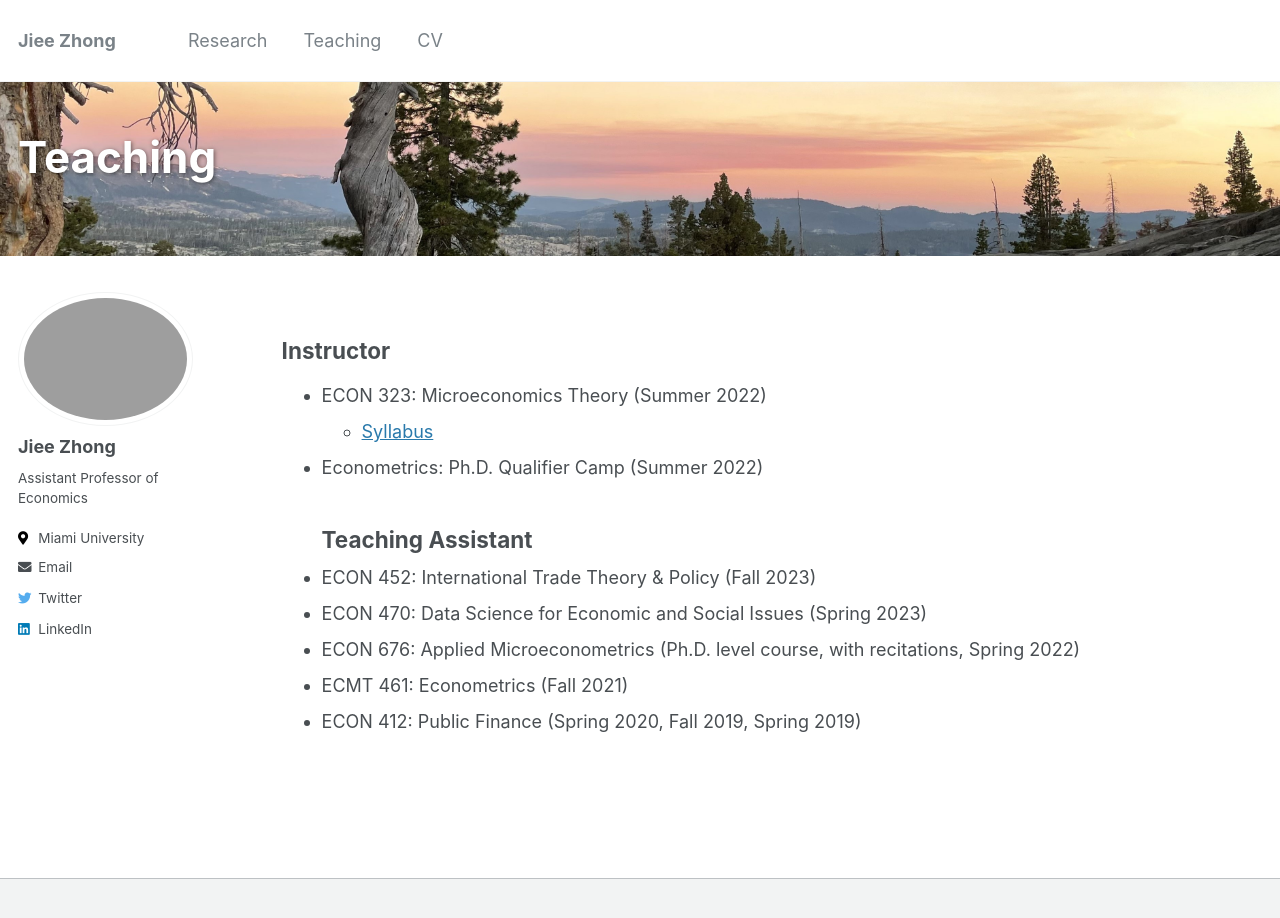
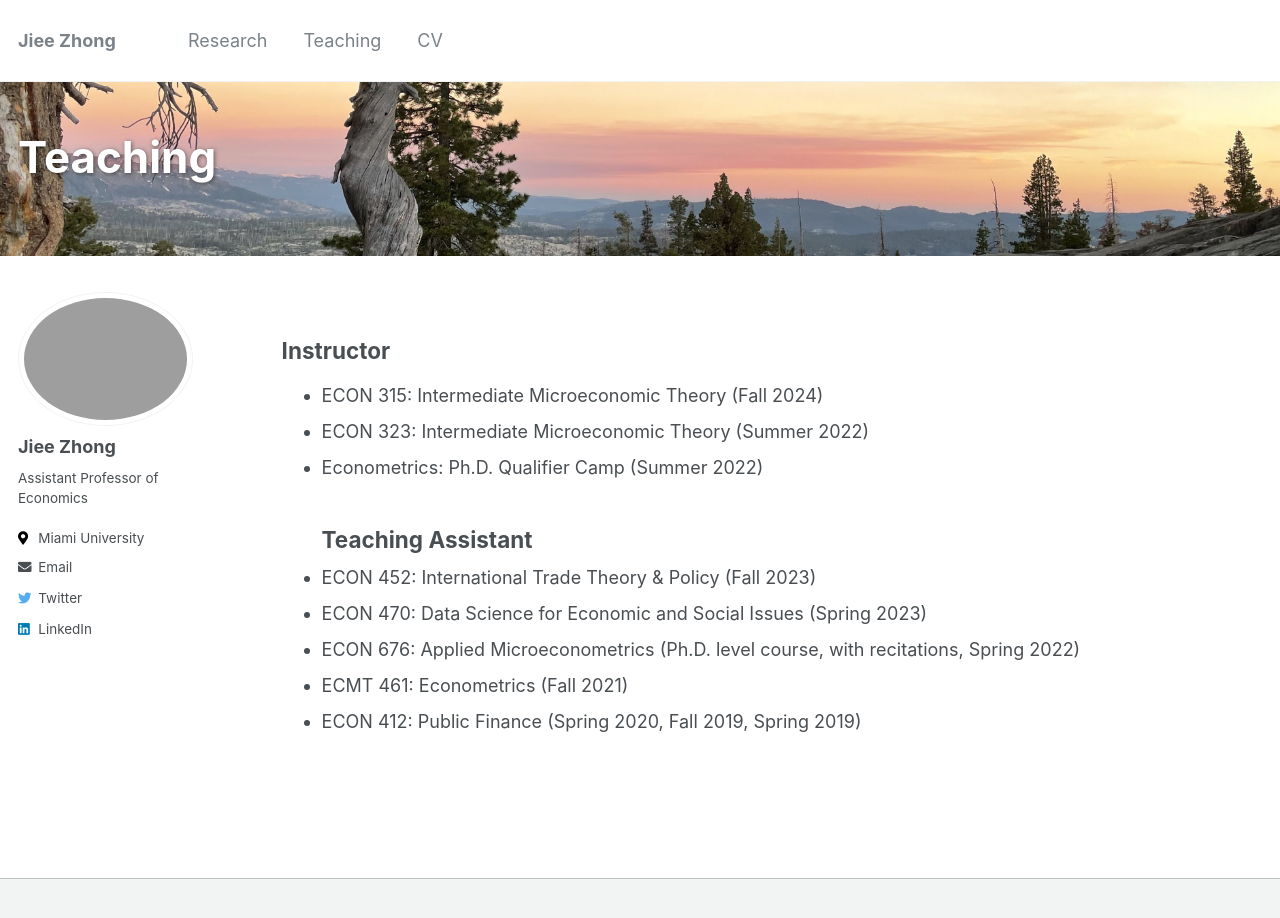
Before and after one commit to jieezhong/jieezhong.github.io, a Jekyll site: the page built from _pages/teaching.md, in a window 1280 px wide and 951 px high. Shown: the top 918 px of the window. Built offline with Jekyll 4.4.1, drawn with Linux system fonts in a browser that asks for light colours.

Commit message:
Update teaching.md

```diff
--- a/_pages/teaching.md
+++ b/_pages/teaching.md
@@ -10,9 +10,9 @@ header:
 
 
 ## Instructor
-- ECON 323: Microeconomics Theory (Summer 2022)
-    - [Syllabus](/files/pdf/teaching/ECON323_Syllabus_Summer_S22.pdf)
-- Econometrics:  Ph.D. Qualifier Camp (Summer 2022)
+- ECON 315: Intermediate Microeconomic Theory (Fall 2024)
+- ECON 323: Intermediate Microeconomic Theory (Summer 2022)
+- Econometrics: Ph.D. Qualifier Camp (Summer 2022)
 ## Teaching Assistant
 - ECON 452: International Trade Theory & Policy (Fall 2023)
 - ECON 470: Data Science for Economic and Social Issues (Spring 2023)
```
